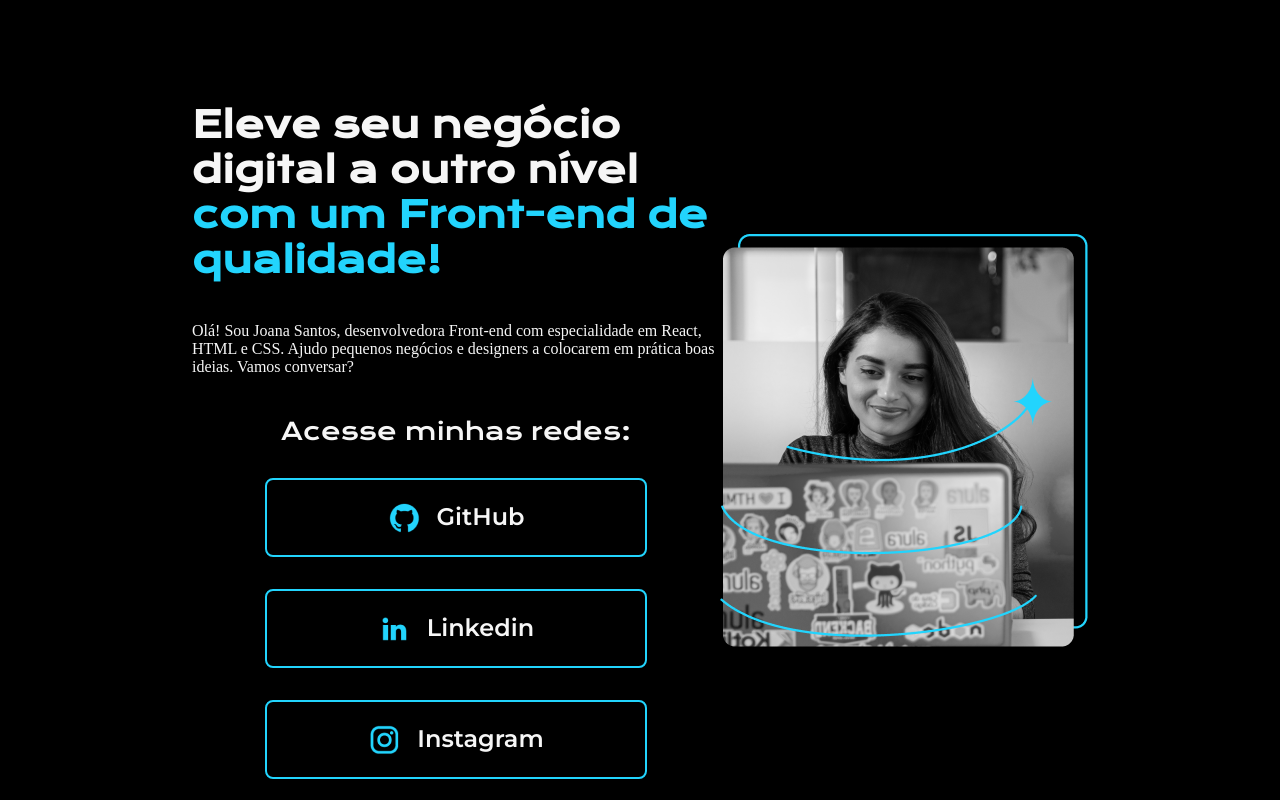
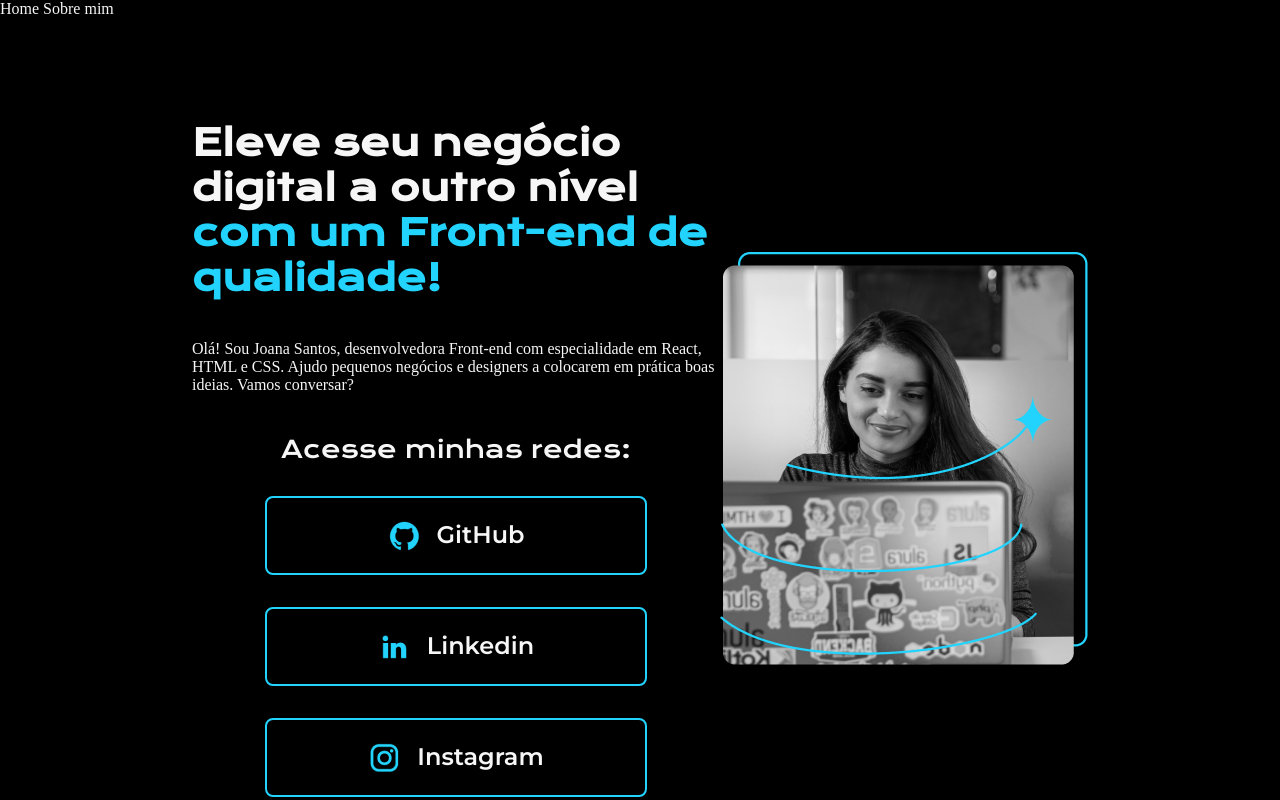
Before and after one commit to gabrielgirami2/Curso-Alura--HTML-E-CSS-Estruturas--Desenvolvimento, a plain HTML site: page index.html in a window 1280 px wide. Shown: the top 800 px of the page. Drawn offline with nearby package versions, Linux system fonts and the light colour scheme.

Commit message:
Desenvolvendo o cabeçalho

```diff
--- a/index.html
+++ b/index.html
@@ -10,7 +10,12 @@
 </head>
 
 <body>
-    <header></header>
+    <header class="cabecalho">
+        <nav class="cabecalho__menu">
+            <a class="cabecalho__menu__link">Home</a>
+            <a class="cabecalho__menu__link">Sobre mim</a>
+        </nav>
+    </header>
     <main class="apresentacao">
         <section class="apresentacao__conteudo">
             <h1 class="apresentacao__conteudo__titulo">Eleve seu negócio digital a outro nível <strong
```
